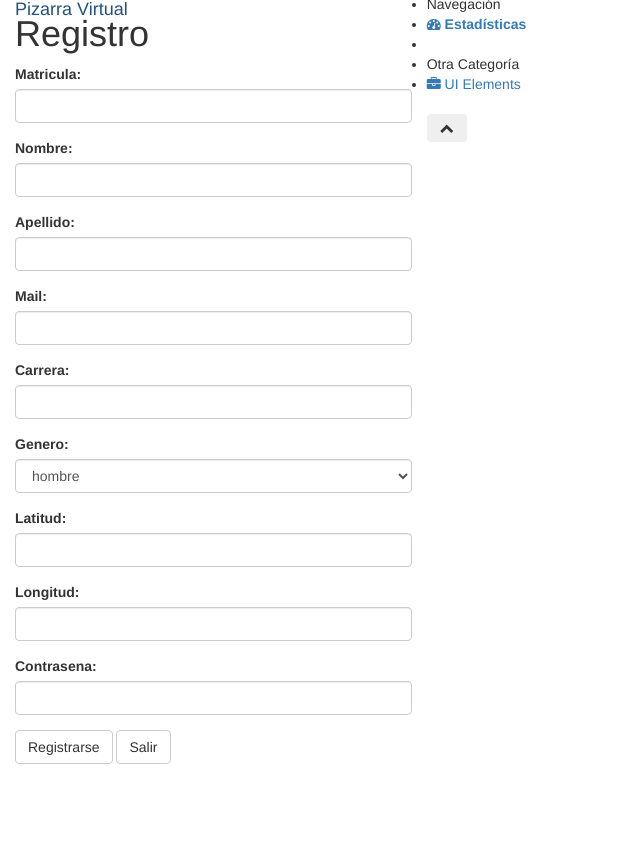
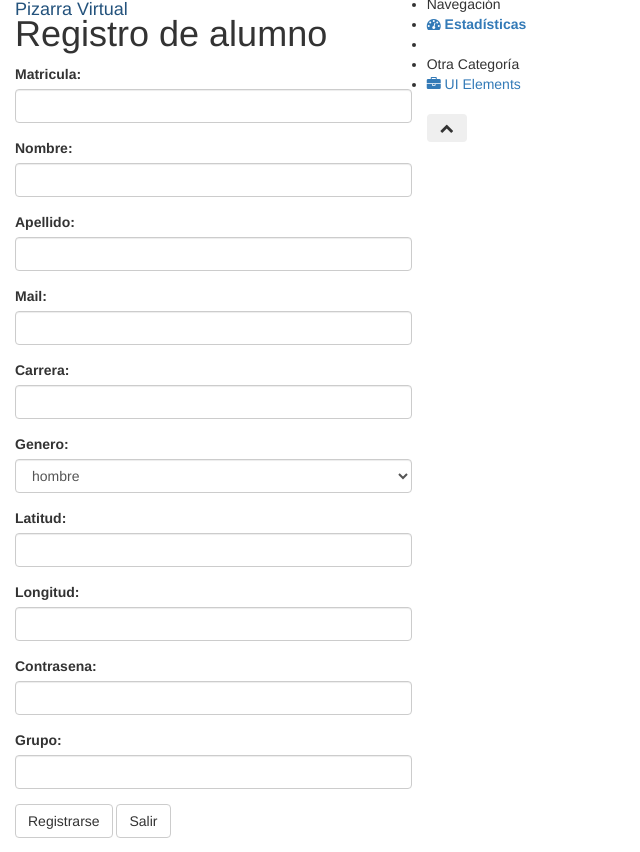
Before and after one commit to AlejandroFV/pizarra-virtual, a PHP site: page /registrarAlumno.php in a window 1280 px wide. Shown: the part 316-1168 px from the top of the page, without its empty margins (0-640 px from the left). Before the commit the page ends 1080 px from the top, so only its background shows below. Run offline with PHP 8.4, Linux system fonts and the light colour scheme; some libraries are stand-ins or nearby versions.

Commit message:
Cambios en la logica de registrar alumno y grupos.

```diff
--- a/application/controller/altaAlumno.php
+++ b/application/controller/altaAlumno.php
@@ -11,6 +11,7 @@ $longitude = $_POST["lat"];
 $latitude = $_POST["long"];
 $password = $_POST["pass"];
 $status = "";
+$group =  $_POST["group"];
 
 include 'conexion_bd.php';
 
@@ -22,7 +23,7 @@ if (mysqli_affected_rows($oLink) > 0) {
     $status = "Esta Matricula ya esta Registrada";
 } else {
     $sql1 = "INSERT INTO user(`id`, `password`, `name`, `last_name`, `email`,`gender`, `role`) VALUES ('$id','$password','$name','$last_name','$email','$gender','alumno')";
-    $sql2 = "INSERT INTO student(`id_user`, `specialty`, `latitude`, `longitude`, `group`) VALUES ('$id','$specialty','$latitude','$longitude','')";
+    $sql2 = "INSERT INTO student(`id_user`, `specialty`, `latitude`, `longitude`, `group`) VALUES ('$id','$specialty','$latitude','$longitude','$group')";
 
     if ($status == "") {
         if ($oResult1 = mysqli_query($oLink, $sql1) && $oResult2 = mysqli_query($oLink, $sql2)) {
--- a/application/controller/conexion_bd.php
+++ b/application/controller/conexion_bd.php
@@ -10,6 +10,6 @@
 $sDBServer = "localhost";
 $sDBName = "proyecto_ajax";
 $sDBUsername = "root";
-$sDBPassword = "";
+$sDBPassword = "root";
 
 $oLink = mysqli_connect($sDBServer, $sDBUsername, $sDBPassword, $sDBName);
--- a/application/view/alumno.php
+++ b/application/view/alumno.php
@@ -175,8 +175,6 @@
         </br></br></br>
 
         <input type="button" onclick="eliminarCuenta();" value="EliminarCuenta"/>
-        <input class="gestionBtn" type="button" value="Modificar Datos" onclick="irAcambiarDatos()()"/>
-
     </form>
 
         </div>
--- a/application/view/login.php
+++ b/application/view/login.php
@@ -216,8 +216,6 @@ $_SESSION["role"] = "";
        </div>
 
             <td><input type="submit" value="Entrar" class="btn btn-default"/></td>
-            <td><a href="registrarAlumno.php">Registrarse</a></td>
-
 </form>
 <div id="divStatus"></div>
 
--- a/application/view/registrarAlumno.php
+++ b/application/view/registrarAlumno.php
@@ -78,9 +78,6 @@
     <link href="../../assets/css/app.css" rel="stylesheet">
 
     <script src="../../assets/js/pace.min.js" type="text/javascript"></script>
-
-
-
 
 
     <style type="text/css">
@@ -204,57 +201,61 @@
             <form action="../controller/altaAlumno.php" method="post" onsubmit="sendRequest();
                 return false" class="col-xs-4">
 
-            <h1>Registro</h1>
+                <h1>Registro de alumno</h1>
 
-			<div class="form-group " >
+                <div class="form-group ">
                     <label>Matricula:</label>
                     <input name="mat" class="form-control" type="number" required/>
                 </div>
 
-			<div class="form-group " >
+                <div class="form-group ">
                     <label>Nombre:</label>
                     <input name="nom" class="form-control" type="text" required/>
                 </div>
 
-			<div class="form-group " >
+                <div class="form-group ">
                     <label>Apellido:</label>
                     <input name="ap" class="form-control" type="text" required/>
                 </div>
 
-       		<div class="form-group " >
+                <div class="form-group ">
                     <label>Mail:</label>
                     <input name="mail" class="form-control" type="email" required/>
                 </div>
 
-      		<div class="form-group " >
+                <div class="form-group ">
                     <label>Carrera:</label>
                     <input name="carrera" class="form-control" type="text" required/>
                 </div>
 
 
-            <div class="form-group " >
+                <div class="form-group ">
                     <label>Genero:</label>
-            <SELECT name="sex" class="form-control" required>
+                    <select name="sex" class="form-control" required>
                         <OPTION value="hombre">hombre</OPTION>
                         <OPTION value="mujer">mujer</OPTION>
-                </SELECT>
+                    </select>
                 </div>
 
-        	<div class="form-group " >
+                <div class="form-group ">
                     <label>Latitud:</label>
                     <input name="lat" class="form-control" type="number" step="any" required/>
                 </div>
 
-        	<div class="form-group " >
+                <div class="form-group ">
                     <label>Longitud:</label>
                     <input name="long" class="form-control" type="number" step="any" required/>
                 </div>
 
-        	<div class="form-group " >
+                <div class="form-group ">
                     <label>Contrasena:</label>
                     <input name="pass" class="form-control" type="password" required/>
                 </div>
 
+                <div class="form-group ">
+                    <label>Grupo:</label>
+                    <input name="group" class="form-control" type="text" required/>
+                </div>
 
                 <input type="submit" value="Registrarse" name="btnEnviar" class="btn btn-default"/>
                 <input type="button" value="Salir" name="btnSalir" onclick="salir()" class="btn btn-default"/>
@@ -320,24 +321,13 @@
         <!--===================================================-->
 
 
-
     </div>
     <!--===================================================-->
     <!--END OF CONTENT -->
 
     <!-- FOOTER -->
     <!--===================================================-->
-    <footer id="footer">
-        <!-- Visible when the footer is static position -->
-        <!-- ~~~~~~~~~~~~~~~~~~~~~~~~~~~~~~~~ -->
-        <!-- <div class="hide-fixed pull-right pad-rgt">
-            Made with <i class="fa fa-heart"></i> by <a class="text-primar    y" href="https://github.com/anuarml">Anuar
-            Morales</a>
-        </div>
 
-        <p class="pad-lft">© 2015 Pizarra Virtual- UADY</p> -->
-
-    </footer>
     <!--===================================================-->
     <!-- END OF FOOTER -->
 
--- a/application/view/tutor.php
+++ b/application/view/tutor.php
@@ -21,6 +21,10 @@ if ($_SESSION["valida"] == false && $_SESSION["role"] != 'tutor') {
 
         function irAcambiarDatos() {
             document.location.href = "cambiarDatosTutor.php";
+        }
+
+        function irARegistrarAlumno(){
+            document.location.href = "registrarAlumno.php";
         }
 
 
@@ -182,6 +186,7 @@ if ($_SESSION["valida"] == false && $_SESSION["role"] != 'tutor') {
         </br></br></br>
 
         <input class="gestionBtn" type="button" value="Modificar Datos" onclick="irAcambiarDatos()()"/>
+        <input class="gestionBtn" type="button" value="Registrar alumno" onclick="irARegistrarAlumno()"/>
 
     </form>
 
@@ -214,6 +219,7 @@ if ($_SESSION["valida"] == false && $_SESSION["role"] != 'tutor') {
                                     <a href="index.html">
                                         <i class="fa fa-dashboard"></i>
                                         <span class="menu-title"><strong>Estadísticas</strong></span>
+                                        <span class="menu-title"><a href="registrarAlumno.php"><strong>Registar Alumno</strong></a></span>
                                     </a>
                                 </li>
 
```
Lines whose indentation alone changed are shown as unchanged.
